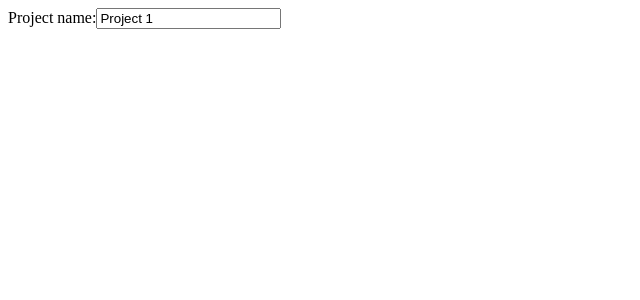
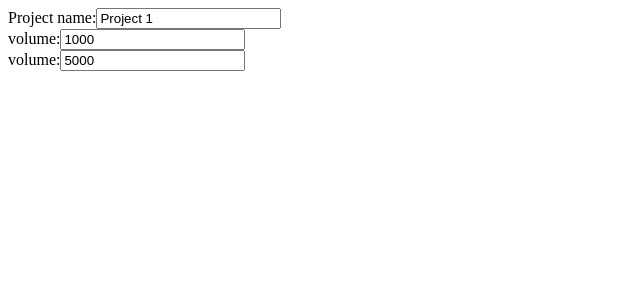
Before and after one commit to fswadling/ModelAngularApp, an Angular app in the folder model-angular-app/: page /project/0 in a window 1280 px wide. Shown: the top 300 px of the page, without its empty margins (0-640 px from the left). Built offline with nearby package versions, Linux system fonts and the light colour scheme.

Commit message:
added next formgroup row

```diff
--- a/model-angular-app/src/app/app.module.ts
+++ b/model-angular-app/src/app/app.module.ts
@@ -7,13 +7,15 @@ import { ProjectSelectionComponent } from './components/project-selection/projec
 import { ProjectPageComponent } from './components/project-page/project-page.component';
 import { ReactiveFormsModule } from '@angular/forms';
 import { ProjectFormComponent } from './components/project-form/project-form.component';
+import { ProjectFormRowComponent } from './components/project-form-row/project-form-row.component';
 
 @NgModule({
   declarations: [
     AppComponent,
     ProjectSelectionComponent,
     ProjectPageComponent,
-    ProjectFormComponent
+    ProjectFormComponent,
+    ProjectFormRowComponent
   ],
   imports: [
     BrowserModule,
--- /dev/null
+++ b/model-angular-app/src/app/components/project-form-row/project-form-row.component.html
@@ -0,0 +1,4 @@
+<div [formGroup]="formGroup">
+  <label for="volume">volume:</label>
+  <input type="number" name="volume" formControlName="volume">
+</div>
--- /dev/null
+++ b/model-angular-app/src/app/components/project-form-row/project-form-row.component.ts
@@ -0,0 +1,23 @@
+import { Component, OnInit, Input, Output, EventEmitter, OnChanges } from '@angular/core';
+import { Exposure } from 'src/app/models/exposure';
+import { FormGroup, FormBuilder, ControlContainer } from '@angular/forms';
+
+@Component({
+  selector: '[formGroup] app-project-form-row, [formGroupName] app-project-form-row',
+  templateUrl: './project-form-row.component.html',
+  styleUrls: ['./project-form-row.component.scss']
+})
+export class ProjectFormRowComponent implements OnInit, OnChanges {
+  formGroup: FormGroup;
+
+  constructor(private controlContainer: ControlContainer) { }
+
+  ngOnInit() {
+    this.formGroup = this.controlContainer.control as FormGroup;
+  }
+
+  ngOnChanges() {
+
+  }
+
+}
--- a/model-angular-app/src/app/components/project-form/project-form.component.html
+++ b/model-angular-app/src/app/components/project-form/project-form.component.html
@@ -1,4 +1,7 @@
 <form [formGroup]="formGroup">
   <label for="name">Project name:</label>
   <input type="text" name="name" formControlName="name">
+  <div formArrayName="exposures" *ngFor="let exposure of formGroup.get('exposures').controls;">
+    <app-project-form-row [formGroup]="exposure"></app-project-form-row>
+  </div>
 </form>
--- a/model-angular-app/src/app/components/project-form/project-form.component.ts
+++ b/model-angular-app/src/app/components/project-form/project-form.component.ts
@@ -25,8 +25,9 @@ export class ProjectFormComponent implements OnInit, OnChanges {
   createFormGroup(project: Project) {
     return this.formBuilder.group({
       name: this.formBuilder.control(project.name),
-      exposures: this.formBuilder.array(project.exposures)
+      exposures: this.formBuilder.array(project.exposures.map(e => this.formBuilder.group(e)))
     });
   }
 
+
 }
```
Also changed, not shown: model-angular-app/src/app/components/project-form-row/project-form-row.component.scss (added), 1 other file (tests, documents, lock files or other folders).
